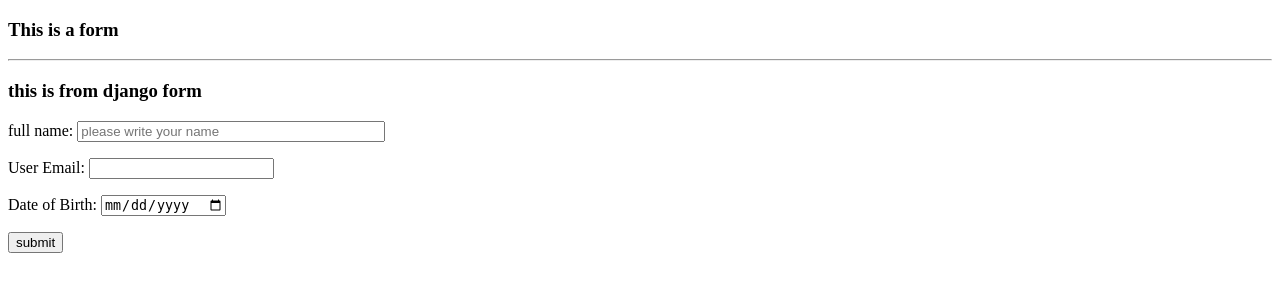
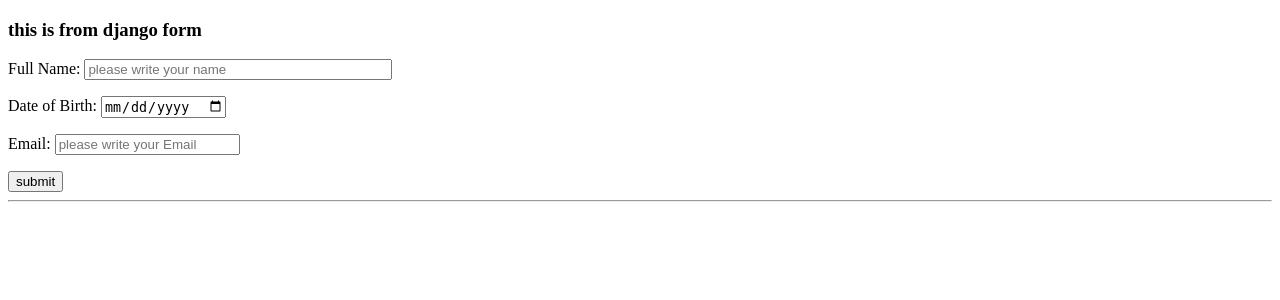
Before and after one commit to mz-nibir/Django-practise, a Django app: page /form/ in a window 1280 px wide. Shown: the top 300 px of the page. Run offline with Django 3.2, Linux system fonts and the light colour scheme.

Commit message:
form submission

```diff
--- a/My_First_Project/first_app/forms.py
+++ b/My_First_Project/first_app/forms.py
@@ -1,8 +1,10 @@
 from django import forms
 
 class user_form (forms.Form):
-    user_name = forms.CharField(label='full name',widget=forms.TextInput(attrs={'placeholder':'please write your name','style':'width:300px'}))
-
-    user_email= forms.EmailField(label='User Email')
+    user_name = forms.CharField(label='Full Name',
+    widget=forms.TextInput(attrs={'placeholder':'please write your name','style':'width:300px'}))
 
     dob = forms.DateField(label='Date of Birth', widget=forms.TextInput(attrs={'type':'date'}))
+
+    user_email= forms.EmailField(label='Email',
+    widget=forms.TextInput(attrs={'placeholder':'please write your Email'}))
--- a/My_First_Project/first_app/views.py
+++ b/My_First_Project/first_app/views.py
@@ -13,4 +13,20 @@ def index(request):
 def form(request):
     new_form = forms.user_form()
     diction={'text_form': new_form, 'heading_1': 'this is from django form'}
+
+    if request.method == 'POST':
+        new_form = forms.user_form(request.POST)
+
+        if new_form.is_valid():
+            user_name = new_form.cleaned_data['user_name']
+            dob = new_form.cleaned_data['dob']
+            user_email = new_form.cleaned_data['user_email']
+
+            diction.update({'user_name': user_name})
+            diction.update({'user_dob': dob})
+            diction.update({'user_email': user_email})
+
+            diction.update({'form_submitted': 'yes'})
+
+
     return render(request,'first_app/form.html',context= diction)
--- a/My_First_Project/templates/first_app/form.html
+++ b/My_First_Project/templates/first_app/form.html
@@ -5,32 +5,31 @@
     <title>form</title>
   </head>
   <body>
-    <h3>This is a form</h3>
-    <!-- <form  action="" method="post">
+
+    <h3>{{heading_1}}</h3>
+    <form  action="" method="POST">
+
+      {{text_form.as_p}}
+
+      {% csrf_token %}
+
+      <input type="submit" name="" value="submit">
+
+    </form>
+
+    <hr>
+
+    {% if form_submitted %}
+
+      <p>{{user_name}}</p>
+      <p>{{user_dob}}</p>
+      <p>{{user_email}}</p>
+
+    {% endif %}
 
 
 
-      <label for="user_name">Full Name</label>
-      <input type="text" name="user_name" value="Nibir" required>
 
-      <label for="email">Email</label>
-      <input type="email" name="email" value="" required>
-
-      <input type="submit" name="" value="submit"> -->
-
-      <hr>
-
-      <h3>{{heading_1}}</h3>
-
-      <form class="" action="" method="post">
-        {{text_form.as_p}}
-
-        <input type="button" name="" value="submit">
-
-      </form>
-
-
-    </form>
 
   </body>
 </html>
```
